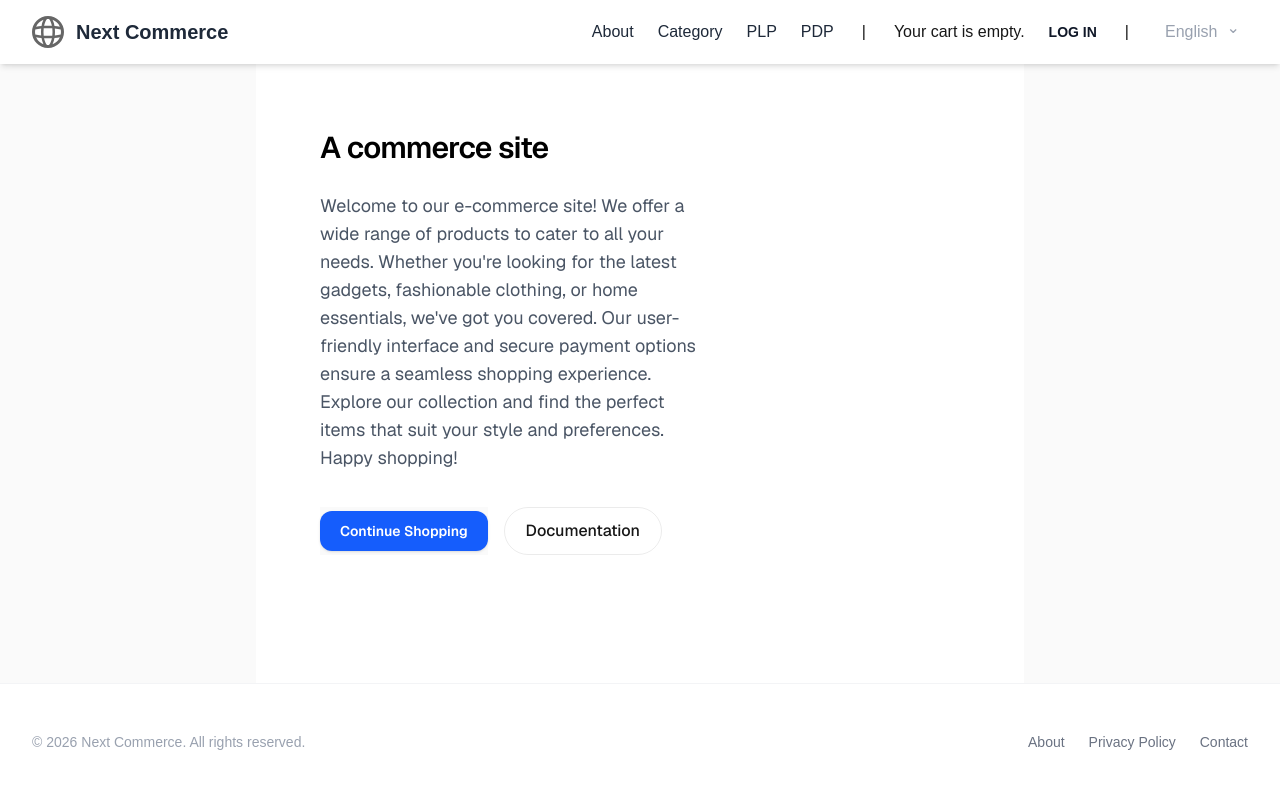
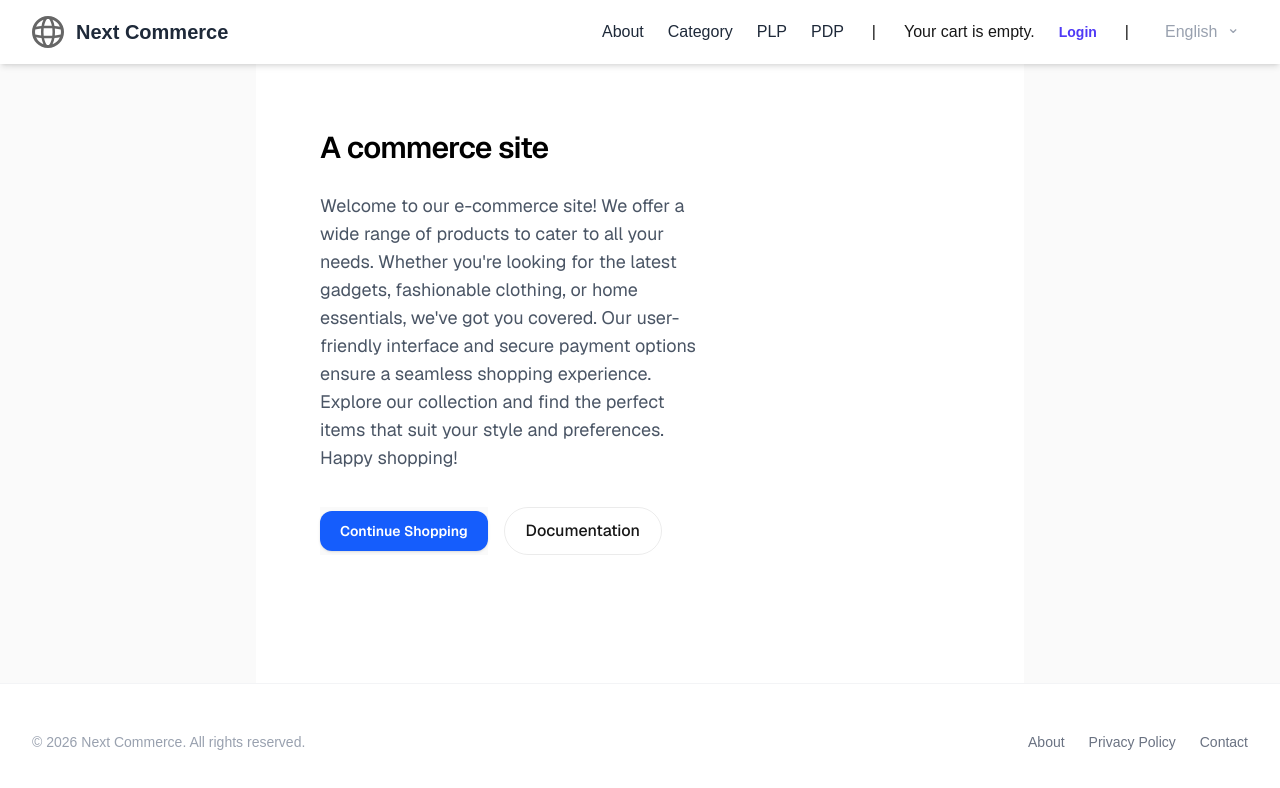
Before and after one commit to sisira-behera/React-Practice, a Next.js app: page /en in a window 1280 px wide. Shown: the top 788 px of the page. Built offline with nearby package versions, Linux system fonts and the light colour scheme.

Commit message:
Updated for Style in Nav and Home page content

```diff
--- a/app/components/home-content.tsx
+++ b/app/components/home-content.tsx
@@ -8,7 +8,7 @@ export default function HomeContent() {
 
   return (
     <>
-      <div className="flex flex-col items-center gap-6 text-center sm:items-start sm:text-left">
+      <div className="flex flex-col items-center pb-8 gap-6 text-center sm:items-start sm:text-left">
         <h1 className="max-w-xs text-3xl font-semibold leading-10 tracking-tight text-black dark:text-zinc-50">
           {t('title')}
         </h1>
--- a/app/components/layout/header/navbar.tsx
+++ b/app/components/layout/header/navbar.tsx
@@ -80,9 +80,9 @@ export default function Navbar() {
               <Link
                 key="login"
                 href="/login"
-                className="text-sm/6 font-semibold text-gray-900 dark:text-white"
+                className="text-sm/6 font-semibold text-gray-900 text-indigo-600"
               >
-                LOG IN
+                Login
               </Link>
             )}
             <span className="p-1"> | </span>
```
